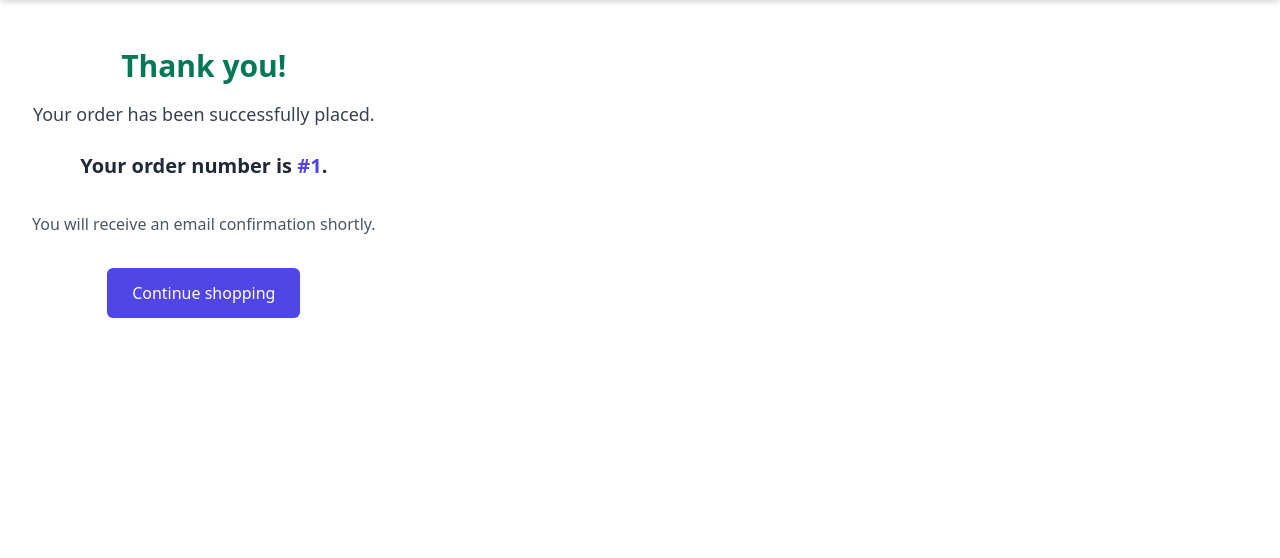
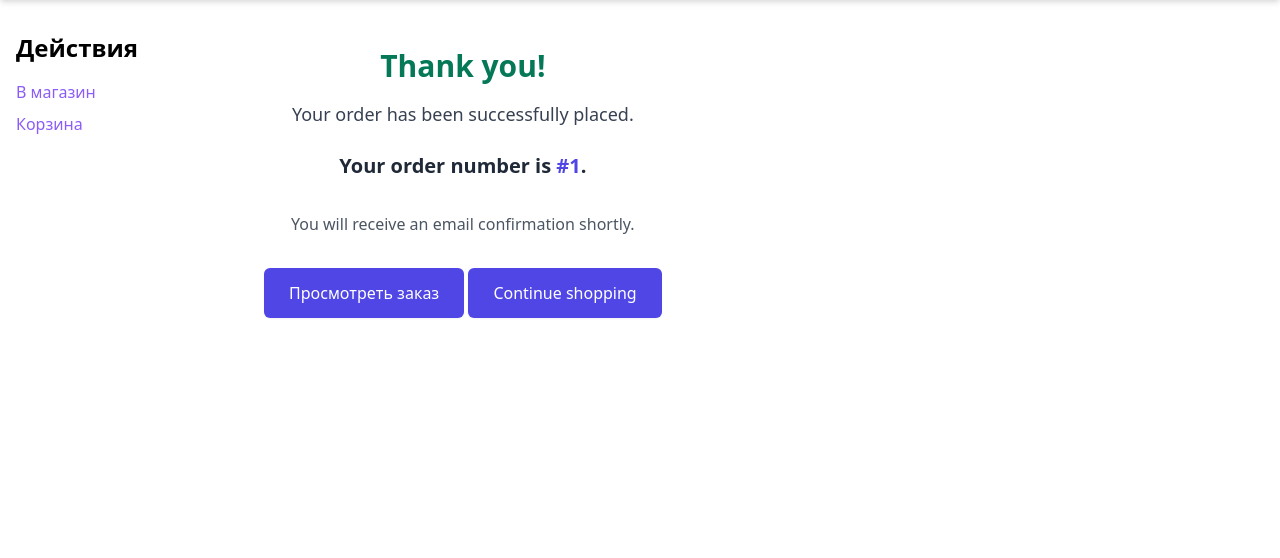
Before and after one commit to leonzag/giftshop, a Django app: template orders/templates/orders/order/created.html in a window 1280 px wide. Shown: the part 60-618 px from the top of the page. Run offline with Django 5.2, Linux system fonts and the light colour scheme; the template is opened without the code that fills it: most values are stand-ins (such as "Sample title", 1, 10 or a date in 2020).

Commit message:
+ orders: order created template: sidebar integration + order detail link

```diff
--- a/orders/templates/orders/order/created.html
+++ b/orders/templates/orders/order/created.html
@@ -3,6 +3,10 @@
 {% block title %}
     Order Placed
 {% endblock %}
+
+{% block sidebar %}
+    {% include "orders_sidebar.html" %}
+{% endblock sidebar %}
 
 {% block content %}
     <div class="container mx-auto p-4 text-center">
@@ -11,6 +15,9 @@
         <p class="text-xl font-semibold text-gray-800 mb-8">Your order number is <span class="text-indigo-600">#{{ order.id }}</span>.</p>
         <p class="text-gray-600">You will receive an email confirmation shortly.</p>
         <div class="mt-8">
+            <a href="{% url 'orders:order_detail' order_id=order.id %}" class="inline-flex items-center px-6 py-3 border border-transparent shadow-sm text-base font-medium rounded-md text-white bg-indigo-600 hover:bg-indigo-700 focus:outline-none focus:ring-2 focus:ring-offset-2 focus:ring-indigo-500">
+                Просмотреть заказ
+            </a>
             <a href="{% url 'shop:product_list' %}" class="inline-flex items-center px-6 py-3 border border-transparent shadow-sm text-base font-medium rounded-md text-white bg-indigo-600 hover:bg-indigo-700 focus:outline-none focus:ring-2 focus:ring-offset-2 focus:ring-indigo-500">
                 Continue shopping
             </a>
```
